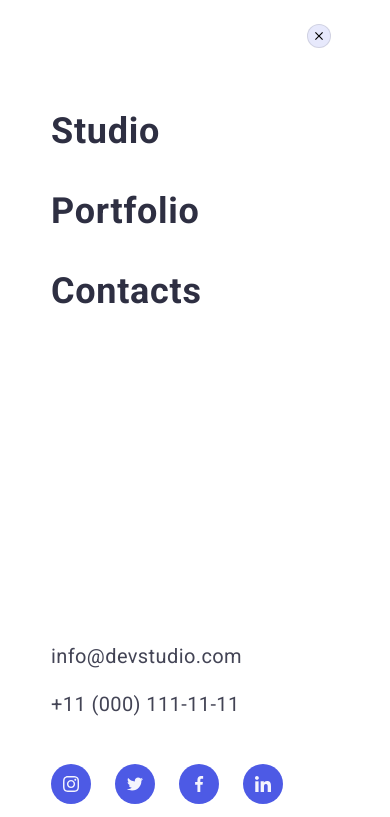
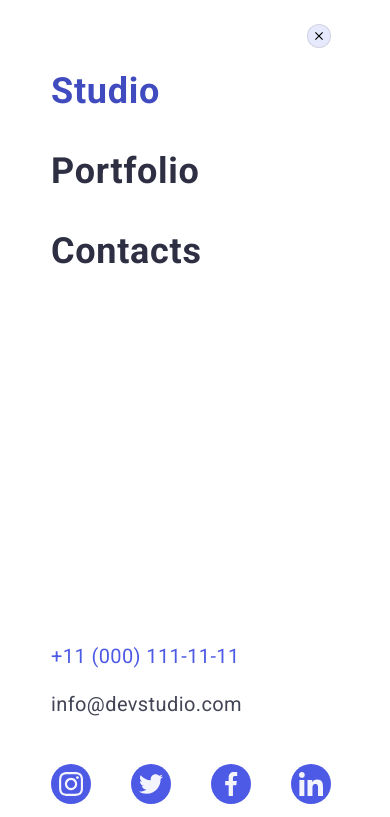
Before and after one commit to Alexsandr-Kharchenko/goit-markup-hw-06, a plain HTML site: page index.html in a window 390 px wide. Both pictures are taken after a click on the button 327 px from the left and 26 px from the top of the page. Shown: the top 817 px of the page. Drawn offline with nearby package versions, Linux system fonts and the light colour scheme.

Commit message:
work on mistakes

```diff
--- a/css/styles.css
+++ b/css/styles.css
@@ -268,7 +268,6 @@ button {
   position: relative;
   padding-top: 72px;
   padding-bottom: 40px;
-
   display: flex;
   flex-direction: column;
   height: 100%;
@@ -313,7 +312,6 @@ button {
 
 .mobile-menu-nav {
   margin-bottom: auto;
-  padding: 40px 0;
 }
 
 .mobile-menu-list {
@@ -343,6 +341,10 @@ button {
   fill: #ffffff;
 }
 
+.studio-color {
+  color: #404bbf;
+}
+
 .mobile-contacts {
   font-style: normal;
   display: block;
@@ -368,9 +370,13 @@ button {
   color: #404bbf;
 }
 
+.nomer-color {
+  color: #4d5ae5;
+}
+
 .mobile-network-list {
   display: flex;
-  gap: 24px;
+  gap: 40px;
 }
 
 .mobile-network-item {
@@ -442,10 +448,11 @@ button {
   color: #fff;
   text-align: center;
   max-width: 216px;
-  margin-bottom: 72px;
   margin-left: auto;
   margin-right: auto;
+  margin-bottom: 72px;
 }
+
 .order-btn {
   font-family: 'Roboto', sans-serif;
   font-weight: 500;
@@ -483,7 +490,7 @@ button {
       ),
       url('../images/Dark-tablet-min.jpg');
   }
-}
+
   @media screen and (min-resolution: 2x) {
     .main-title-section {
       background-image: linear-gradient(
@@ -493,11 +500,13 @@ button {
         url('../images/Dark-tablet@2x-min.jpg');
     }
   }
+
   .main-title-effective {
     font-size: 56px;
     line-height: 1.08;
     max-width: 496px;
     margin-bottom: 36px;
+  }
 }
 
 @media screen and (min-width: 1158px) {
@@ -523,10 +532,6 @@ button {
   }
 
   .main-title-effective {
-    font-weight: 700;
-    font-size: 56px;
-    line-height: 1.07;
-    max-width: 496px;
     margin-bottom: 48px;
   }
 }
@@ -812,6 +817,7 @@ button {
     overflow: hidden;
   }
   .our-portfolio-conteiner-text {
+    display: block;
     position: absolute;
     top: 0;
     font-size: 16px;
@@ -848,6 +854,9 @@ button {
   background-color: #2e2f42;
   padding-top: 96px;
   padding-bottom: 96px;
+}
+.footer-page-studio {
+  margin-bottom: 72px;
 }
 
 .content {
@@ -886,13 +895,13 @@ button {
   letter-spacing: 0.02em;
   color: #f4f4fd;
   max-width: 288px;
-  margin-bottom: 72px;
 }
 
 .footer-page-media {
   display: flex;
   flex-wrap: wrap;
   justify-content: center;
+  margin-bottom: 72px;
 }
 
 .footer-page-media-text {
@@ -907,7 +916,6 @@ button {
 .footer-page-media-list {
   display: flex;
   gap: 16px;
-  margin-bottom: 72px;
 }
 
 .footer-page-media-item {
@@ -1018,8 +1026,10 @@ button {
   }
 
   .footer-page-input {
+    width: 264px;
     margin-right: 24px;
-    width: 264px;
+
+    margin-bottom: 0;
   }
   .footer-page-text {
     text-align: start;
@@ -1032,10 +1042,15 @@ button {
   }
   .footer-page-studio {
     margin-right: 99px;
+    margin-bottom: 0;
   }
 
   .footer-page-form {
     flex-wrap: nowrap;
+  }
+
+  .footer-page-media {
+    margin-bottom: 0;
   }
 
   .footer-page-media-list {
--- a/index.html
+++ b/index.html
@@ -53,20 +53,17 @@
             </li>
           </ul>
         </address>
+
+        <!-- menu modal -->
         <button class="burger-btn" type="button" data-menu-open>
           <svg class="burger-icon" width="24" height="24">
             <use href="./images/icons.svg#icon-menu"></use>
           </svg>
         </button>
 
-        <div class="mobile-menu" data-modal-menu>
+        <div class="mobile-menu" data-menu>
           <div class="container mobile-menu-container">
-            <button
-              class="mobile-menu-close"
-              data-menu-close
-              type="button"
-              data-modal-close
-            >
+            <button class="mobile-menu-close" data-menu-close type="button">
               <svg class="modal-button-icons" width="8" height="8">
                 <use href="./images/icons.svg#icon-close"></use>
               </svg>
@@ -75,7 +72,9 @@
             <nav class="mobile-menu-nav">
               <ul class="mobile-menu-list">
                 <li class="mobile-menu-item">
-                  <a class="mobile-menu-link" href="./index.html">Studio</a>
+                  <a class="mobile-menu-link studio-color" href="./index.html"
+                    >Studio</a
+                  >
                 </li>
                 <li class="mobile-menu-item">
                   <a href="" class="mobile-menu-link">Portfolio</a>
@@ -89,14 +88,16 @@
               <ul class="mobile-contacts-list">
                 <li class="mobile-contacts-item">
                   <a
+                    href="tel:+110001111111"
+                    class="mobile-contacts-link nomer-color"
+                    >+11 (000) 111-11-11</a
+                  >
+                </li>
+                <li class="mobile-contacts-item">
+                  <a
                     href="mailto:info@devstudio.com"
                     class="mobile-contacts-link"
                     >info@devstudio.com</a
-                  >
-                </li>
-                <li class="mobile-contacts-item">
-                  <a href="tel:+110001111111" class="mobile-contacts-link"
-                    >+11 (000) 111-11-11</a
                   >
                 </li>
               </ul>
@@ -107,8 +108,8 @@
                   <a class="mobile-network-link" href="">
                     <svg
                       class="network-icons vector_graphics"
-                      width="16"
-                      height="16"
+                      width="24"
+                      height=""
                     >
                       <use href="./images/icons.svg#icon-instagram"></use>
                     </svg>
@@ -119,8 +120,8 @@
                   <a class="mobile-network-link" href="">
                     <svg
                       class="network-icons vector_graphics"
-                      width="16"
-                      height="16"
+                      width="24"
+                      height="24"
                     >
                       <use href="./images/icons.svg#icon-twitter"></use>
                     </svg>
@@ -131,8 +132,8 @@
                   <a class="mobile-network-link" href="">
                     <svg
                       class="network-icons vector_graphics"
-                      width="16"
-                      height="16"
+                      width="24"
+                      height="24"
                     >
                       <use href="./images/icons.svg#icon-facebook"></use>
                     </svg>
@@ -143,8 +144,8 @@
                   <a class="mobile-network-link" href="">
                     <svg
                       class="network-icons vector_graphics"
-                      width="16"
-                      height="16"
+                      width="24"
+                      height="24"
                     >
                       <use href="./images/icons.svg#icon-linkedin"></use>
                     </svg>
--- a/js/menu.js
+++ b/js/menu.js
@@ -5,7 +5,7 @@
     // Додати атрибут data-modal-close на кнопку закриття
     closeModalBtn: document.querySelector('[data-menu-close]'),
     // Додати атрибут data-modal на бекдроп модалки
-    modal: document.querySelector('[data-modal-menu]'),
+    modal: document.querySelector('[data-menu]'),
   };
 
   refs.openModalBtn.addEventListener('click', toggleModal);
```
Lines whose indentation alone changed are shown as unchanged.
